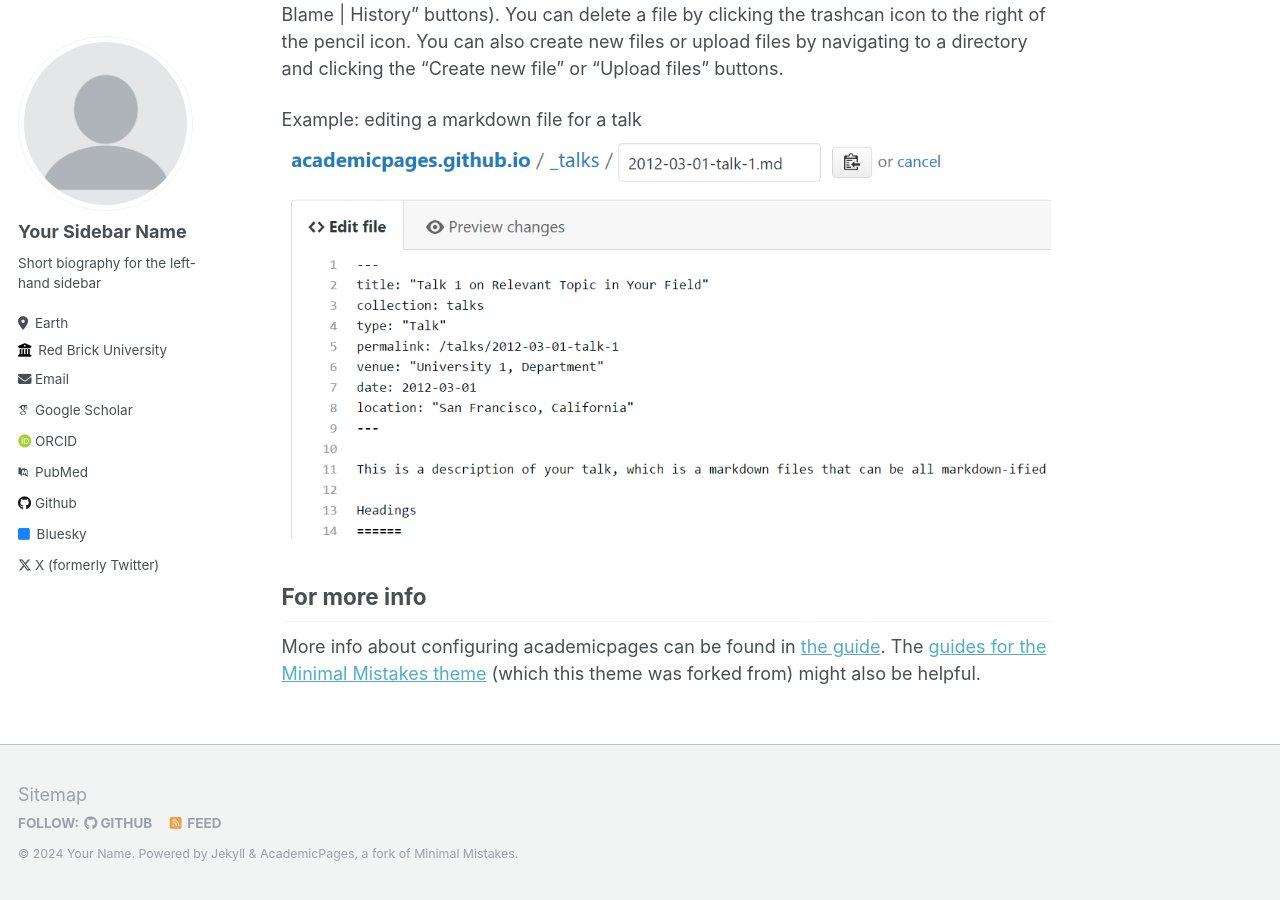
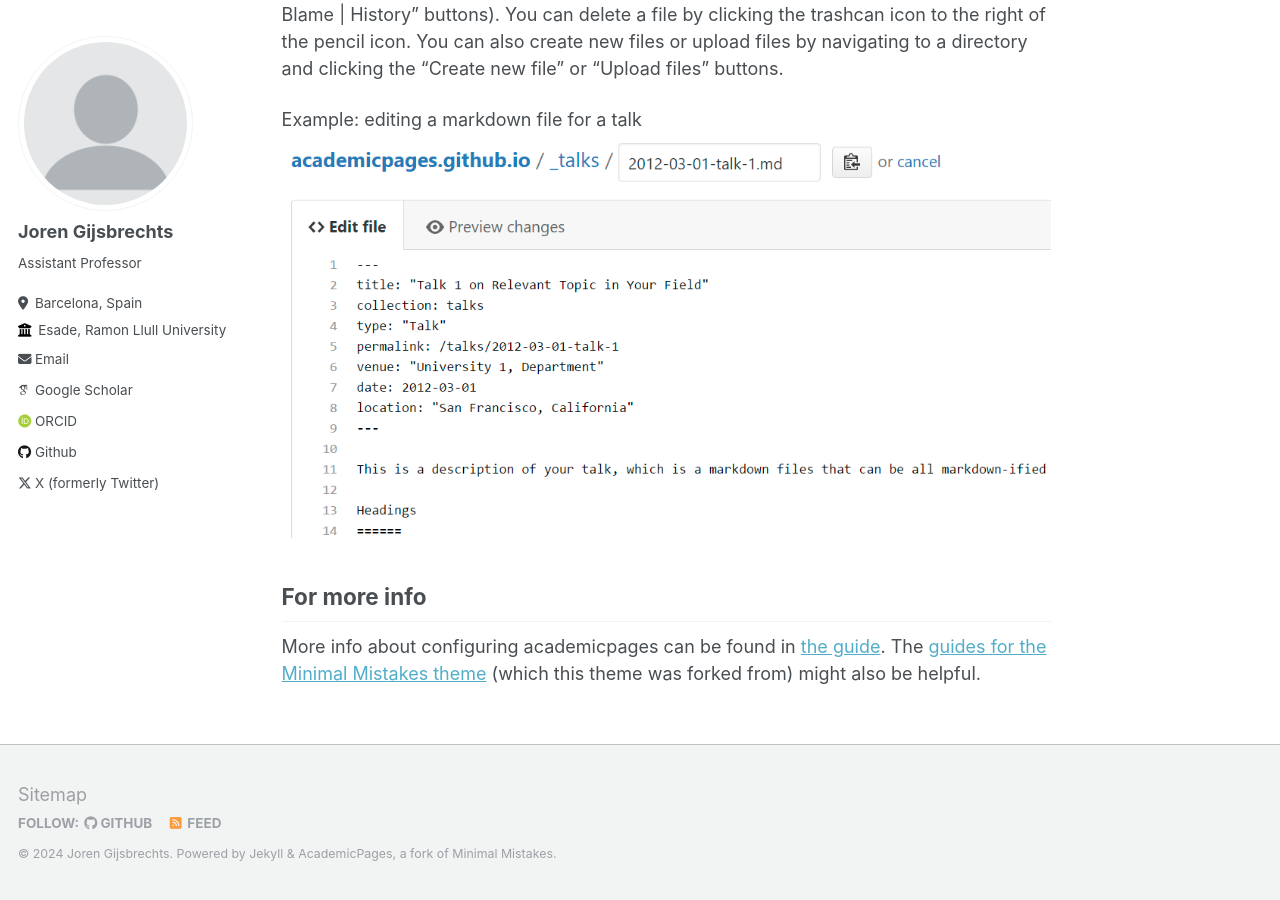
Before and after one commit to JGijsbrechts/JGijsbrechts.github.io, a Jekyll site: the page built from _pages/about.md, in a window 1280 px wide and 900 px high, scrolled down 2463 px. Built offline with Jekyll 4.4.1, drawn with Linux system fonts in a browser that asks for light colours; some web fonts are replaced; some of the changed text lies outside the part shown.

```diff
--- a/_config.yml
+++ b/_config.yml
@@ -8,13 +8,13 @@
 
 # Basic Site Settings
 locale                   : "en-US"
-title                    : "Your Name / Site Title"
+title                    : "Joren Gijsbrechts"
 title_separator          : "-"
-name                     : &name "Your Name"
+name                     : &name "Joren Gijsbrechts"
 description              : &description "personal description"
-url                      : https://academicpages.github.io # the base hostname & protocol for your site e.g. "https://mmistakes.github.io"
+url                      : https://jgijsbrechts.github.io # the base hostname & protocol for your site e.g. "https://mmistakes.github.io"
 baseurl                  : "" # the subpath of your site, e.g. "/blog"
-repository               : "academicpages/academicpages.github.io"
+repository               : "jgijsbrechts.github.io"
 
 # Site Author - The following control what appear as part of the author content on the side bar.
 #               If a field is blank the icon and link will not appear, otherwise it will be shown.
@@ -22,32 +22,32 @@ repository               : "academicpages/academicpages.github.io"
 author:
   # Biographic information
   avatar           : "profile.png"
-  name             : "Your Sidebar Name"
+  name             : "Joren Gijsbrechts"
   pronouns         : # example: "she/her"
-  bio              : "Short biography for the left-hand sidebar"
-  location         : "Earth"
-  employer         : "Red Brick University"
+  bio              : "Assistant Professor"
+  location         : "Barcelona, Spain"
+  employer         : "Esade, Ramon Llull University"
   uri              : # URL
-  email            : "none@example.org"
+  email            : "joren.gijsbrechts@esade.edu"
 
   # Academic websites
   arxiv            : # URL - Update with the correct link to your profile
-  googlescholar    : "https://scholar.google.com/citations?user=PS_CX0AAAAAJ"
+  googlescholar    : "https://scholar.google.com/citations?user=R8BMr5YAAAAJ&hl=nl"
   impactstory      : # URL
-  orcid            : "http://orcid.org/yourorcidurl"
-  pubmed           : "https://www.ncbi.nlm.nih.gov/pubmed/?term=john+snow"
+  orcid            : "https://orcid.org/0000-0002-0846-6855"
+  pubmed           : #"https://www.ncbi.nlm.nih.gov/pubmed/?term=john+snow"
   researchgate     : # URL
 
   # Repositories and software development
   bitbucket        : # Username - Update with your username on the site
   codepen          : # Username
   dribbble         : # Username
-  github           : "academicpages"
+  github           : "jgijsbrechts"
   kaggle           : # Username
   stackoverflow    : # User number or user number and name (i.e., use "1" or "1/jeff-atwood")
 
   # Social media
-  bluesky          : "bsky.app" # Replace this with you Bluesky username
+  bluesky          : #"bsky.app" # Replace this with you Bluesky username
   facebook         : # Username
   flickr           : # Username
   foursquare       : # Username
@@ -119,7 +119,7 @@ yandex_site_verification :
 
 # Social Sharing
 twitter:
-  username               : &twitter
+  username               : #&twitter
 facebook:
   username               :
   app_id                 :
```
